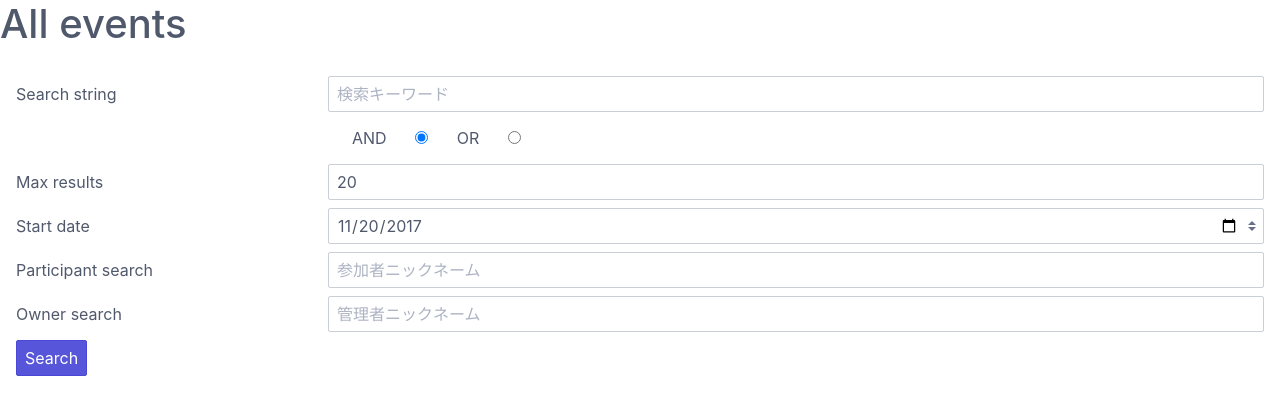
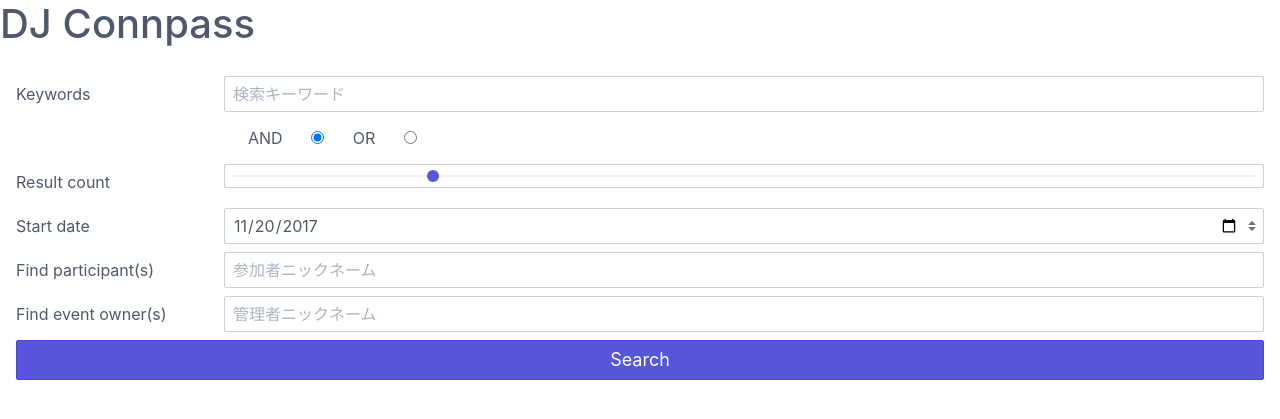
Before and after one commit to MatsLanGoH/dj-connpass, a Django app: page / in a window 1280 px wide. Shown: the top 419 px of the page. Run offline with Django 3.2, Linux system fonts and the light colour scheme; parts of the project's set-up code (start-up, migrations or seed data) failed here and were passed over.

Commit message:
Improve routing, layout

```diff
--- a/config/settings/local.py
+++ b/config/settings/local.py
@@ -6,4 +6,4 @@
 # SECURITY WARNING: don't run with debug turned on in production!
 DEBUG = env.bool('DJANGO_DEBUG', default=True)
 
-ALLOWED_HOSTS = ['localhost', '10.0.1.41']
+ALLOWED_HOSTS = ['localhost', '0.0.0.0', '10.0.1.41', '172.31.9.114']
--- a/connpapi/forms.py
+++ b/connpapi/forms.py
@@ -6,13 +6,15 @@
     CHOICES = (('keyword', 'AND',), ('keyword_or', 'OR',))
     # search_string = forms.CharField(label='Search string', max_length=100, required=False)
     search_string = forms.CharField(widget=forms.TextInput(attrs={'class': 'form-input', 'placeholder': '検索キーワード'}),
-                                    label='Search string', max_length=100, required=False)
+                                    label='Keywords', max_length=100, required=False)
     keyword_option = forms.ChoiceField(widget=forms.RadioSelect, label='Keyword options', choices=CHOICES,
                                        initial='keyword')
-    count = forms.IntegerField(widget=forms.NumberInput(attrs={'class': 'form-input'}), label='Max results', initial=20,
-                               min_value=1, max_value=1000)
-    start = forms.DateField(widget=forms.TextInput(attrs={'class': 'form-select', 'type': 'date'}), label='Start date', initial=datetime.today().strftime('%Y-%m-%d'))
+    count = forms.IntegerField(widget=forms.NumberInput(
+        attrs={'class': 'form-input slider', 'type': 'range', 'min': 1, 'max': 100, 'value': 20}),
+        label='Result count', min_value=1, max_value=100, required=False)
+    start = forms.DateField(widget=forms.TextInput(attrs={'class': 'form-select', 'type': 'date'}), label='Start date',
+                            initial=datetime.today().strftime('%Y-%m-%d'), required=False)
     nickname = forms.CharField(widget=forms.TextInput(attrs={'class': 'form-input', 'placeholder': '参加者ニックネーム'}),
-                               label='Participant search', max_length=240, required=False)
+                               label='Find participant(s)', max_length=240, required=False)
     owner_nickname = forms.CharField(widget=forms.TextInput(attrs={'class': 'form-input', 'placeholder': '管理者ニックネーム'}),
-                                     label='Owner search', max_length=240, required=False)
+                                     label='Find event owner(s)', max_length=240, required=False)
--- a/connpapi/tasks.py
+++ b/connpapi/tasks.py
@@ -9,6 +9,5 @@
 @task(name="get_events_data")
 def get_events_data_task(query=None):
     logger.info("Requesting API data", query)
-    print(query)
     results = event_proc(query)
     return results
--- a/connpapi/templates/index.html
+++ b/connpapi/templates/index.html
@@ -1,6 +1,6 @@
 {% extends "base.html" %}
 {% block title %}
-    <h1>All events</h1>
+    <h1>DJ Connpass</h1>
 {% endblock title %}
 
 {% block content %}
@@ -8,19 +8,19 @@
         {% csrf_token %}
         {{ form.non_field_errors }}
         <div class="form-group">
-            <div class="col-3">
+            <div class="col-2 hide-sm">
                 {{ form.search_string.errors }}
                 <label class="form-label" for="{{ form.search_string.id_for_label }}">{{ form.search_string.label }}</label>
             </div>
-            <div class="col-9">
+            <div class="col-10 col-sm-12">
                 {{ form.search_string }}
             </div>
         </div>
         <!-- TODO: make collapsible -->
         <div class="form-group">
-            <div class="col-3">
+            <div class="col-2 hide-sm">
             </div>
-            <div class="col-9">
+            <div class="col-10 col-sm-12">
                 {% for choice in form.keyword_option %}
                     <label class="form-radio" for="{{ choice.choice_label }}">
                    {{ choice.choice_label }}
@@ -32,52 +32,55 @@
 
         <div class="form-group">
             {{ form.count.errors }}
-            <div class="col-3">
+            <div class="col-2 hide-sm">
                 <label for="{{ form.count.id_for_label }}" class="form-label">
                     {{ form.count.label }}
                 </label>
             </div>
-            <div class="col-9">
+            <div class="col-10 col-sm-12">
                 {{ form.count }}
             </div>
         </div>
 
         <div class="form-group">
             {{ form.start.errors }}
-            <div class="col-3">
+            <div class="col-2 hide-sm">
                 <label for="{{ form.start.id_for_label }}" class="form-label">
                     {{ form.start.label }}
                 </label>
             </div>
-            <div class="col-9">
+            <div class="col-10 col-sm-12">
                 {{ form.start }}
             </div>
         </div>
 
         <div class="form-group">
             {{ form.nickname.errors }}
-            <div class="col-3">
+            <div class="col-2 hide-sm">
                 <label for="{{ form.nickname.id_for_label }}" class="form-label">
                     {{ form.nickname.label }}
                 </label>
             </div>
-            <div class="col-9">
+            <div class="col-10 col-sm-12">
                 {{ form.nickname }}
             </div>
         </div>
 
         <div class="form-group">
             {{ form.owner_nickname.errors }}
-            <div class="col-3">
+            <div class="col-2 hide-sm">
                 <label for="{{ form.owner_nickname.id_for_label }}" class="form-label">
                     {{ form.owner_nickname.label }}
                 </label>
             </div>
-            <div class="col-9">
+            <div class="col-10 col-sm-12">
                 {{ form.owner_nickname }}
             </div>
         </div>
-        <button class="btn btn-primary" type="submit">Search</button>
+
+        <div class="form-group">
+            <button class="btn btn-primary btn-lg btn-block" type="submit">Search</button>
+        </div>
     </form>
 
 
--- a/connpapi/templates/loading.html
+++ b/connpapi/templates/loading.html
@@ -1,12 +1,11 @@
 {% extends "base.html" %}
 {% block title %}
-    <h1 id="title">Loading...</h1>
-    <p>{{ request.GET.searchtext }}</p>
 {% endblock title %}
 
 {% block content %}
     <div class="content container">
         <div id="results">
+            <h1 id="title">Loading...</h1>
             <div class="loading loading-lg"></div>
         </div>
     </div>
@@ -27,7 +26,6 @@
                 owner_nickname: '{{ request.POST.owner_nickname }}'
             }),
             success: function(result){
-                $('#title').replaceWith('<h1>Results for </h1>').append('{{ request.POST.search_string }}');
                 $('#results').replaceWith(result);
             }
         });
--- a/connpapi/urls.py
+++ b/connpapi/urls.py
@@ -4,6 +4,6 @@
 
 urlpatterns = [
     url(r'^$', views.index, name='index'),
-    url(r'loading', views.loading, name='loading'),
+    url(r'loading/', views.loading, name='loading'),
     url(r'results/', views.results, name='results'),
 ]
--- a/connpapi/views.py
+++ b/connpapi/views.py
@@ -1,15 +1,12 @@
 from django.http import HttpResponse
-from django.shortcuts import render
+from django.shortcuts import redirect, render
 from django.template.loader import get_template
 
 from .forms import QueryForm
 from .tasks import get_events_data_task
 
+
 # Create your views here.
-# connpass = Connpass()
-# print(connpass.search(keyword='django'))
-
-
 def index(request):
     # if this is a POST request we need to process the form data
     if request.method == 'POST':
@@ -29,23 +26,21 @@
 
 
 def loading(request):
-    # if request.POST:
-    #     return HttpResponse(request.POST.get('search_string', 'Nothing here'))
+    if request.method == 'GET':
+        return redirect('index')
+
     return render(request, 'loading.html')
 
 
 def results(request):
-    if request.is_ajax():
-        import json
-        t = get_template('results.html')
-        json_str = request.body.decode(encoding='UTF-8')
-        json_obj = json.loads(json_str)
-        context = get_events_data_task(json_obj)
-        html = t.render({'events': context})
-        return HttpResponse(html)
+    if request.method == 'POST':
+        if request.is_ajax():
+            import json
+            t = get_template('results.html')
+            json_str = request.body.decode(encoding='UTF-8')
+            json_obj = json.loads(json_str)
+            context = get_events_data_task(json_obj)
+            html = t.render({'events': context})
+            return HttpResponse(html)
 
-    else:
-        t = get_template('results.html')
-        context = get_events_data_task()
-        html = t.render({'events': context})
-        return HttpResponse(html)
+    return redirect('index')
```
Also changed, not shown: connpapi/queries.py (+1 -30 lines), connpapi/templates/results.html (+42 -8 lines).
